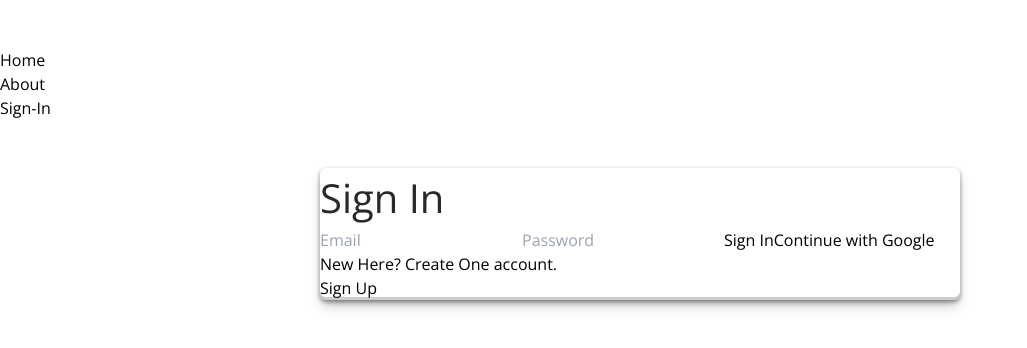
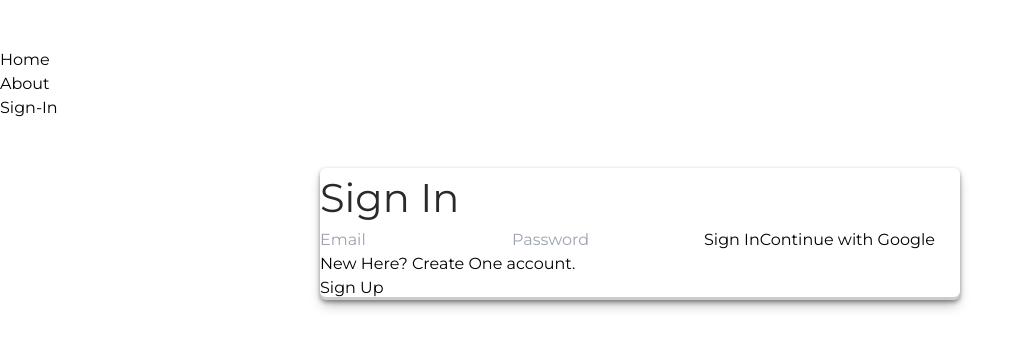
Before and after one commit to Tanushree227/MERN_authApp, a React (Vite) app in the folder client/: page /sign-in in a window 1280 px wide. Shown: the top 348 px of the page, without its empty margins (0-1027 px from the left). Built offline with nearby package versions, Linux system fonts and the light colour scheme; no server answers.

Commit message:
modified background and buttons

```diff
--- a/client/src/components/layout/Header.jsx
+++ b/client/src/components/layout/Header.jsx
@@ -16,7 +16,7 @@ function Header()
         //         </ul>
         //     </div>
         // </div>
-        <header className="bg-green-800">
+        <header className="bg-green-800 sticky top-0">
         <div className="flex justify-between items-center max-w-6xl mx-auto p-6">
             <div className={classes.logo}>EchoHub</div>
             <nav>
--- a/client/src/index.css
+++ b/client/src/index.css
@@ -1,4 +1,4 @@
-@import url('https://fonts.googleapis.com/css2?family=Open+Sans:wght@400;700&display=swap');
+@import url('https://fonts.googleapis.com/css2?family=Montserrat&display=swap');
 @tailwind base;
 @tailwind components;
 @tailwind utilities;
@@ -9,7 +9,7 @@
 }
 
 body {
-  font-family: 'Open Sans', sans-serif;
+  font-family: 'Montserrat', sans-serif;
   margin: 0;
   background-color: #ffffff;
 }
--- a/client/src/pages/Profile.jsx
+++ b/client/src/pages/Profile.jsx
@@ -166,22 +166,21 @@ function Profile() {
           <button className="bg-slate-700 text-white p-3 rounded-lg uppercase hover:opacity-75 disabled:opacity-80">
               {loading ? 'Loading...' : 'Update'}
           </button>
-          <div className="flex flex-row mx-20">
-            <button className="h-10 uppercase text-zinc-50 w-52 hover:opacity-75 rounded-md m-5 bg-lime-800">
+            <button className="bg-lime-700 text-white p-3 rounded-lg uppercase hover:opacity-75 disabled:opacity-60">
               <Link to="/new-post">Start a Post</Link>
             </button>
             <FavoritesContextProvider>
-            <button className="h-10 w-52 uppercase text-white hover:opacity-75 rounded-md m-5 bg-lime-800">
+            <button className="bg-lime-800 text-white p-3 rounded-lg uppercase hover:opacity-75 disabled:opacity-60">
               <Link to="/favorites">Liked Posts</Link>
             </button>
             </FavoritesContextProvider>
-          </div>
+
         </form>
         <div className="flex justify-between mt-5">
           <span onClick={handleDeleteAccount} className="text-red-700 cursor-pointer">Delete Account</span>
           <span onClick={handleSignout} className="text-red-700 cursor-pointer">Sign Out</span>
         </div>
-        <p className="text-red-700 mt-5">{error && "Soemthing went Wrong!"}</p>
+        <p className="text-red-700 mt-5">{error && "Something went Wrong!"}</p>
         <p className="text-green-700 mt-5">{updateSuccess && "User Data is updated Successfully"}</p>
       </div>
     </Card>
```
